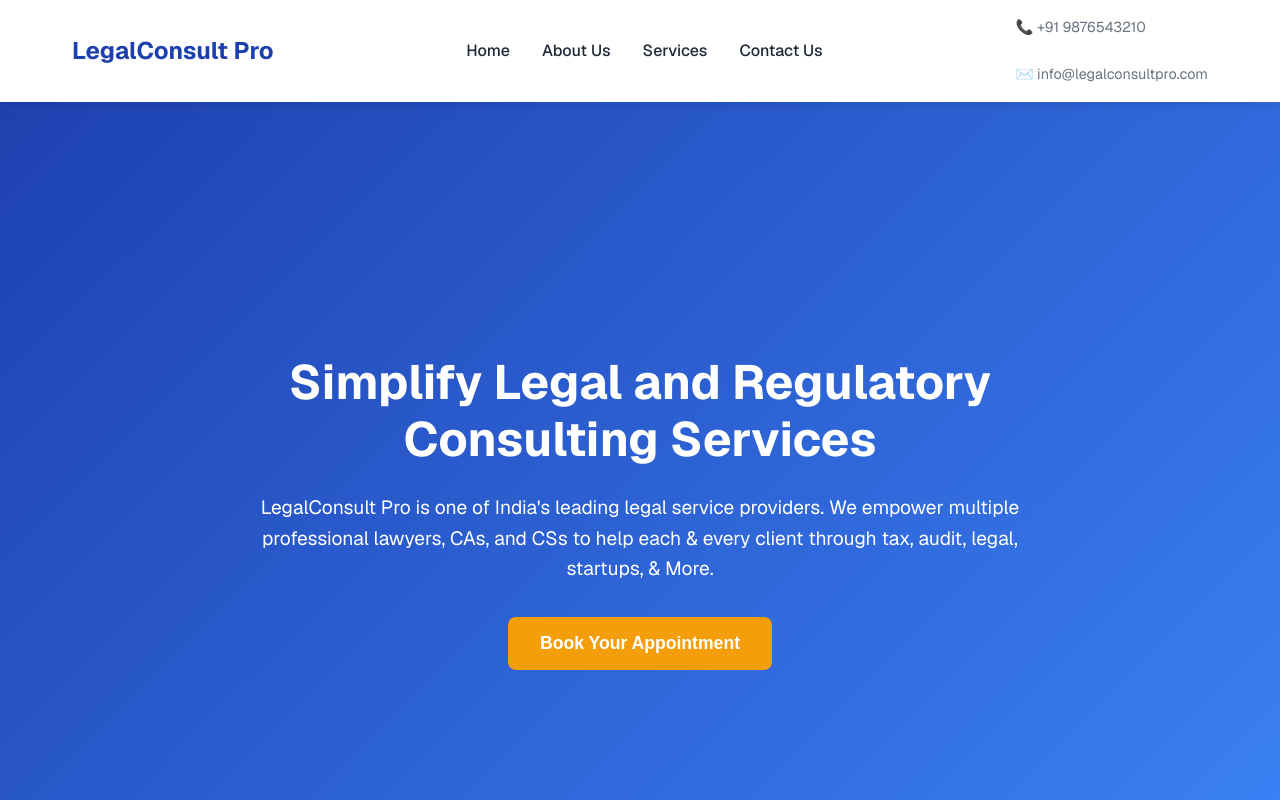
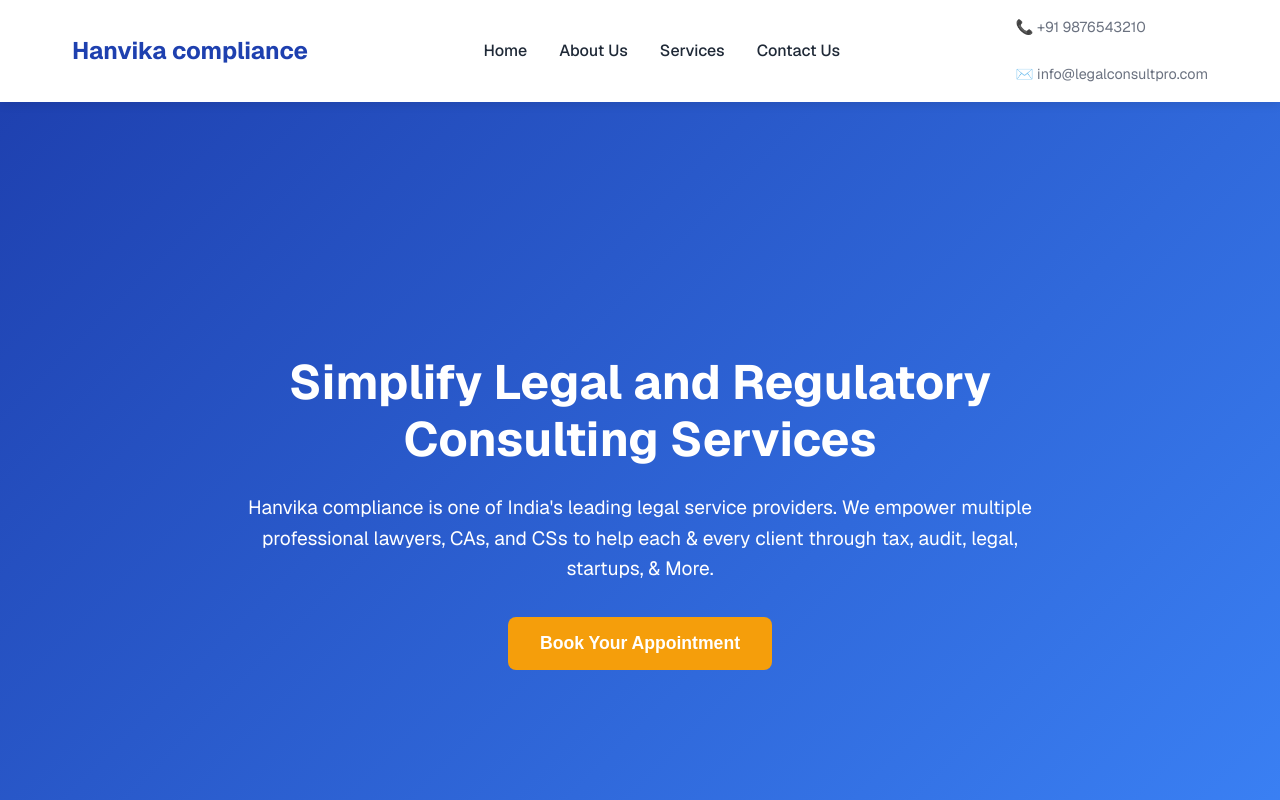
Before and after one commit to abhishekkumarchaudhary1/my-legal-site, a Next.js app: page / in a window 1280 px wide. Shown: the top 800 px of the page. Built offline with nearby package versions, Linux system fonts and the light colour scheme.

Commit message:
changing company name

```diff
--- a/src/app/layout.js
+++ b/src/app/layout.js
@@ -16,7 +16,7 @@ const geistMono = Geist_Mono({
 });
 
 export const metadata = {
-  title: "LegalConsult Pro - Legal and Regulatory Consulting Services",
+  title: "Hanvika compliance - Legal and Regulatory Consulting Services",
   description: "India's leading legal service provider specializing in startup registration, regulatory compliance, BIS registration, medical device registration, and comprehensive legal consulting services.",
   keywords: "legal consulting, regulatory compliance, startup registration, BIS registration, medical device registration, legal services India",
 };
--- a/src/app/page.js
+++ b/src/app/page.js
@@ -72,7 +72,7 @@ export default function Home() {
       <header className={styles.header}>
         <div className={styles.navContainer}>
           <div className={styles.logo}>
-            <h2>LegalConsult Pro</h2>
+            <h2>Hanvika compliance</h2>
           </div>
 
           {/* Desktop Navigation */}
@@ -136,7 +136,7 @@ export default function Home() {
             Simplify Legal and Regulatory Consulting Services
           </motion.h1>
           <motion.p className={styles.heroSubtitle} variants={fadeInUp}>
-            LegalConsult Pro is one of India&apos;s leading legal service providers. We empower multiple professional lawyers, CAs, and CSs to help each & every client through tax, audit, legal, startups, & More.
+            Hanvika compliance is one of India&apos;s leading legal service providers. We empower multiple professional lawyers, CAs, and CSs to help each & every client through tax, audit, legal, startups, & More.
           </motion.p>
           <motion.button
             className={styles.ctaButton}
@@ -504,7 +504,7 @@ export default function Home() {
             </div>
           </div>
           <div className={styles.footerBottom}>
-            <p>&copy; 2025 - LegalConsult Pro. All Rights Reserved</p>
+            <p>&copy; 2025 - Hanvika compliance. All Rights Reserved</p>
             <p>Privacy Policy</p>
           </div>
         </div>
```
